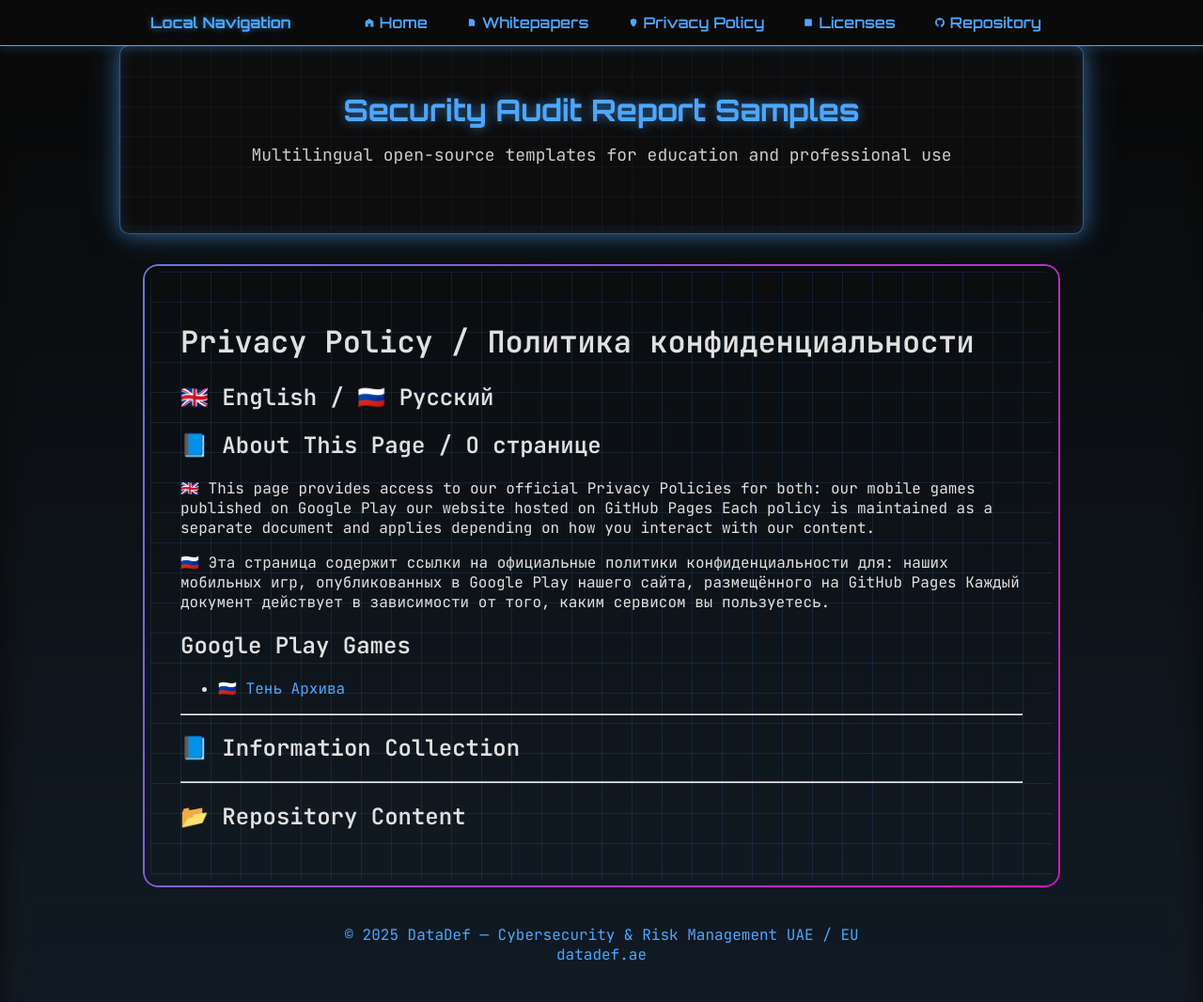
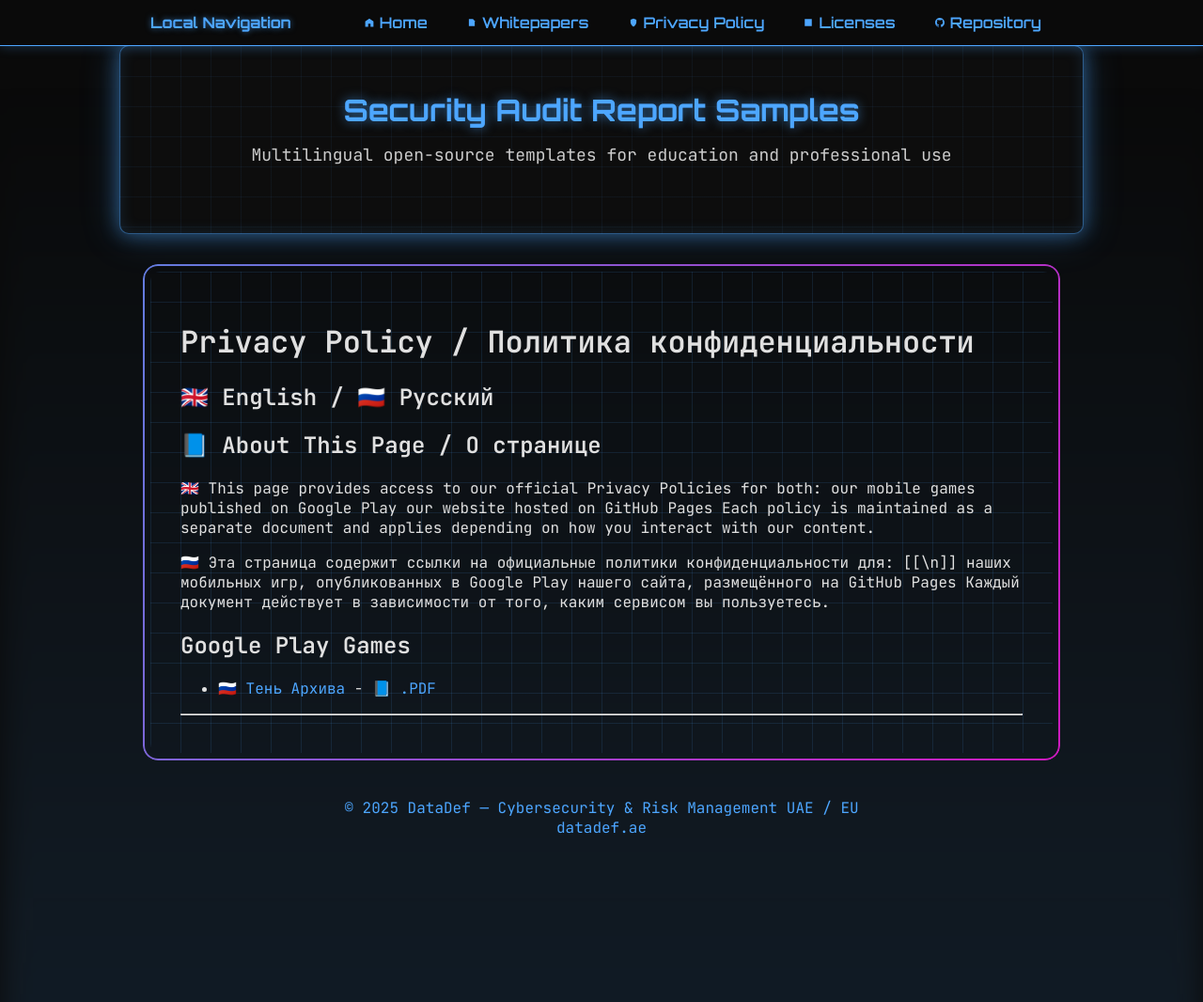
Before and after one commit to SergMorelli/SergMorelli-security-audit-report-samples, a Jekyll site: the page built from privacy-policy.md, in a window 1280 px wide and 1066 px high. Shown: the whole window at 94% size. Built offline with Jekyll 4.4.1, drawn with Linux system fonts in a browser that asks for light colours.

Commit message:
Revise privacy policy language and formatting
Updated English and Russian sections for clarity and formatting.

```diff
--- a/privacy-policy.md
+++ b/privacy-policy.md
@@ -16,7 +16,7 @@ our mobile games published on Google Play
 our website hosted on GitHub Pages
 Each policy is maintained as a separate document and applies depending on how you interact with our content.
 
-🇷🇺 Эта страница содержит ссылки на официальные политики конфиденциальности для:
+🇷🇺 Эта страница содержит ссылки на официальные политики конфиденциальности для: [[\n]]
 наших мобильных игр, опубликованных в Google Play
 нашего сайта, размещённого на GitHub Pages
 Каждый документ действует в зависимости от того, каким сервисом вы пользуетесь.
@@ -25,7 +25,7 @@ Each policy is maintained as a separate document and applies depending on how yo
 
 ## Google Play Games
 
-- 🇷🇺 [Тень Архива ](tenArhivaru)
+- 🇷🇺 [Тень Архива ](tenArhivaru)   - 📘  [.PDF ](tenArhivaru/TenArhivaRu.pdf)
 
 
 
@@ -34,13 +34,3 @@ Each policy is maintained as a separate document and applies depending on how yo
 
 
 ---
-
-## 📘 Information Collection
-
-
-
-
-
----
-
-## 📂 Repository Content
```
